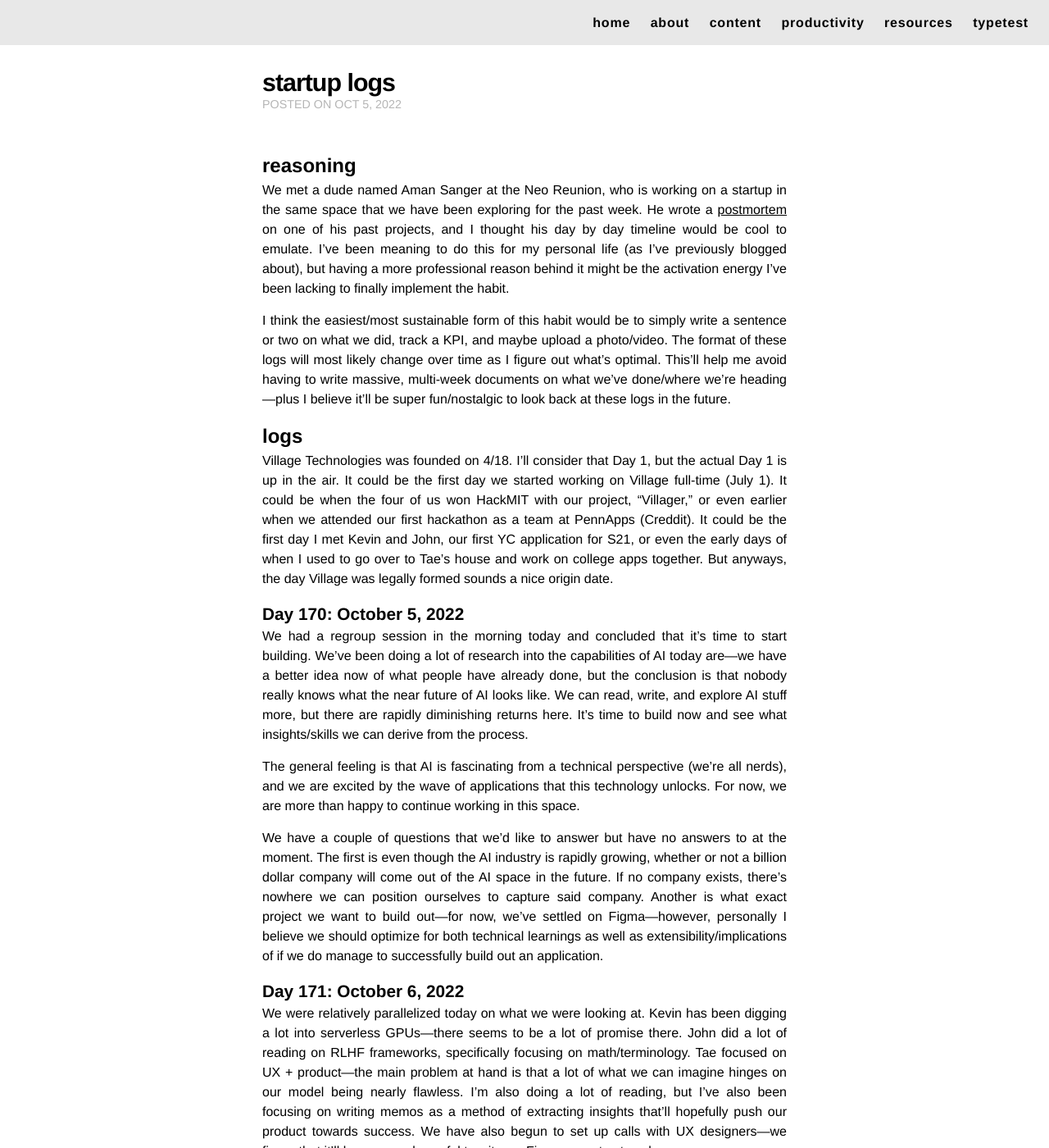
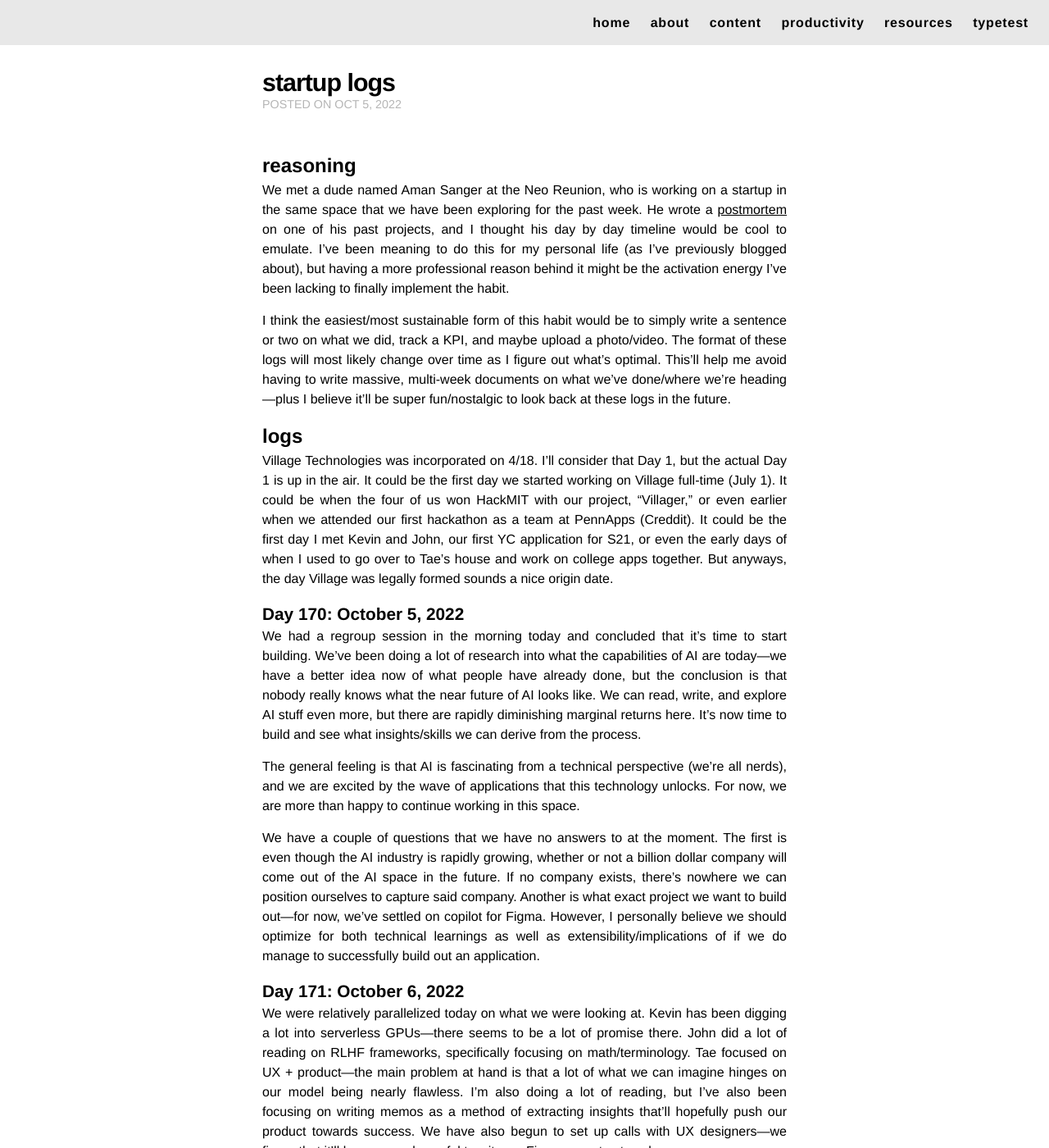
Before and after one commit to alexjwang/personal-blog, a Jekyll site: the page built from _posts/2022-10-05-startup-logs.markdown, in a window 1280 px wide and 1400 px high. Shown: the whole window at 82% size. Built offline with Jekyll 4.4.1, drawn with Linux system fonts in a browser that asks for light colours; nearby versions of some CDN libraries.

Commit message:
small proofreading edits

```diff
--- a/_posts/2022-09-27-generative-ai.markdown
+++ b/_posts/2022-09-27-generative-ai.markdown
@@ -9,12 +9,12 @@ After deciding to move on from our scripts to internal apps idea, we were deeply
 
 
 ## recent hype
-Right now is an extremely exciting time for generative AI. With the release of GPT-3 last year, the public's eyes were opened to the possibility of AI surpassing human ability for types of artistic work. And, with the recent release of DALL-E 2 and the even more recent release of Whisper by Open AI, the possibility has turned into reality. The craziest things is that the models that these AI's are built on, the transformer, is relatively simple/unimaginative. We just simply threw more data at these models, and the results have been stupidly good—with how fast the field is moving, it almost seems like an inevitablity that AI will far surpass anyone's expectations as more thought/development is sunk into this space.
+Right now is an extremely exciting time for generative AI. With the release of GPT-3 last year, the public's eyes were opened to the possibility of AI surpassing human ability for types of artistic work. And, with the recent release of DALL-E 2 and the even more recent release of Whisper by Open AI, the possibility has turned into reality. The craziest things is that the models that these AI's are built on, the transformer, are relatively simple/unimaginative. We just simply threw more data at these models, and the results have been stupidly good—with how fast the field is moving, it almost seems like an inevitablity that AI will far surpass anyone's expectations as more thought/development is sunk into this space.
 
 I've been reading a lot of content in this space over the past couple days, and I don't think it's time-efficient to run through each piece. Instead, here are some of my thoughts on just a few that I've picked.
 
 ## solving math olympiad
-OpenAI publishes [paper](https://openai.com/blog/formal-math/) showing that they can solve some basic math olympiad problems. The language model isn't achieving a perfect score on the 2023 IMO, but the fact that it can write mathematically correct proofs honestly rattled me. As some of you guys know, training/competing in the US Math/Physics Olympiads were a huge part of my life growing up. Starting from the 5th/6th grade, I estimate I averaged around 5 hours a day on solely prepping for these competitions. As toxic/elitist as my mindset was, I did attribute my own worth/intelligence to how well I could perform on these competitions—in my head, it's what made me special, and it was almost the sole metric that I judged my peers on. The fact that a large language model is so close to essentially rendering my entire childhood pointless is jarring to say the least. I put this article here to highlight what people will most likely feel when AI starts replacing entire jobs—AI is getting so good so quickly that massive job displacement seems almost inevitable. AI companies will be able to do what humans currently do, but faster, cheaper, and more accurately. I'm sure society will adapt, but I expect that the hit to individual human resulting from being replaced by an AI isn't something that'll be apparent to most people until it happens to them.
+OpenAI published this [paper](https://openai.com/blog/formal-math/) showing that they can solve some basic math olympiad problems. The language model isn't achieving a perfect score on the 2023 IMO, but the fact that it can write mathematically correct proofs honestly rattled me. As some of you guys know, training/competing in the US Math/Physics Olympiads were a huge part of my life growing up. Starting from the 5th/6th grade, I estimate I averaged around 5 hours a day on solely prepping for these competitions. As toxic/elitist as my mindset was, I did attribute my own worth/intelligence to how well I could perform on these competitions—in my head, it's what made me special, and it was almost the sole metric that I judged my peers on. The fact that a large language model is so close to essentially rendering my entire childhood pointless is jarring to say the least. I put this article here to highlight what people will most likely feel when AI starts replacing entire jobs—AI is getting so good so quickly that massive job displacement seems almost inevitable. AI companies will be able to do what humans currently do, but faster, cheaper, and more accurately. I'm sure society will adapt, but I expect that the hit to individual morales resulting from being replaced by an AI isn't something that'll be apparent to most people until it happens to them.
 
 Digging into the paper itself, solving math problems is an interesting problem due to two main reasons. First, the action space for math proofs is infinite—at each step, the model must choose from a complex and inifinite set of tactics, including mathematical techniques/definitions that have not been discovered yet. Secondly, the typical approach of "self-play" that researchers have historically used to solve games (think when DeepMind solved Go) doesn't work in math because there's no adversary.
 
@@ -24,7 +24,7 @@ These two points are interesting because the paper's initial stab at solving the
 DeepMind released [Chinchilla](https://www.deepmind.com/publications/an-empirical-analysis-of-compute-optimal-large-language-model-training), a model achieving similar levels of performance to GPT-3 with a fraction of the size. The paper proves that GPT-3 wasn't trained with enough data relative to the complexity of the model (a good analogy here that I've heard is an oversized suitcase with too few items inside). This, combined with scaling laws, seems to suggest that today's models, even with their relatively straightforward transformer architectures, has room to vastly improve if given more data. This is super interesting to think about—the technology might already be there for super powerful AI. All we're missing is more training data. This [article](https://www.lesswrong.com/posts/6Fpvch8RR29qLEWNH/chinchilla-s-wild-implications) is a good read on the implications of Chinchilla if you want more details.
 
 ## agi
-This is a really interesting [article](https://www.lesswrong.com/posts/K4urTDkBbtNuLivJx/why-i-think-strong-general-ai-is-coming-soon) arguing that AGI is coming soon (median ~2030). While its doomsday predictions are scary, I'm not sure how legitimate of a concern it is. The core points of this article is this—we've already beat everyone's expectations of how much intelligence we can capture versus how much effort is put into AI research. Everything in this space indicates us capturing even more intelligence with a trivial amount of additional effort (aforementioned Chinchilla paper proves we just need to feed more data). The author seems very concerned with what bad actors can do with the power of AGI (i.e. what if you ask an AI to create a ton of deadly diseases). The research in AI ethics has not really caught up, so they worry that if AGI is released soon, we won't have the safety precautions in place to prevent such a doomsday scenario (a single person with the leverage of AI could wreak a lot of havoc).
+This is a really interesting [article](https://www.lesswrong.com/posts/K4urTDkBbtNuLivJx/why-i-think-strong-general-ai-is-coming-soon) arguing that AGI is coming soon (median ~2030). While its doomsday predictions are scary, I'm not sure how legitimate of a concern it is. The core point of this article is this: we've already beat everyone's expectations of how much intelligence we can capture versus how much effort is put into AI research. Everything in this space indicates us capturing even more intelligence with a trivial amount of additional effort (aforementioned Chinchilla paper proves we just need to feed more data). The author seems very concerned with what bad actors can do with the power of AGI (i.e. what if you ask an AI to create a ton of deadly diseases). The research in AI ethics has not really caught up, so they worry that if AGI is released soon, we won't have the safety precautions in place to prevent such a doomsday scenario (a single person with the leverage of AI could wreak a lot of havoc).
 
 ## rise of large language models
 Russell Kaplan, one of our Neo accelerator mentors, published [this interesting twitter thread](https://twitter.com/russelljkaplan/status/1513128007434530818). It's probably easiest if you read it directly, but he essentially details what the world of products with embedded AI will look like. Being able to control large amounts of compute will give those companies the most leverage over everyone else, and they will be able to gatekeep in the same way Google/Apple/Facebook are able to gatekeep companies from their various platforms (and force everyone to optimize around them). This is something that's paramount on my mind as my startup and I are exploring building products with embedded AI (and potentially tools to help other developers/companies embed intelligence into their products).
--- a/_posts/2022-10-05-startup-logs.markdown
+++ b/_posts/2022-10-05-startup-logs.markdown
@@ -11,15 +11,15 @@ I think the easiest/most sustainable form of this habit would be to simply write
 
 ## logs
 
-Village Technologies was founded on 4/18. I'll consider that Day 1, but the actual Day 1 is up in the air. It could be the first day we started working on Village full-time (July 1). It could be when the four of us won HackMIT with our project, "Villager," or even earlier when we attended our first hackathon as a team at PennApps (Creddit). It could be the first day I met Kevin and John, our first YC application for S21, or even the early days of when I used to go over to Tae's house and work on college apps together. But anyways, the day Village was legally formed sounds a nice origin date.
+Village Technologies was incorporated on 4/18. I'll consider that Day 1, but the actual Day 1 is up in the air. It could be the first day we started working on Village full-time (July 1). It could be when the four of us won HackMIT with our project, "Villager," or even earlier when we attended our first hackathon as a team at PennApps (Creddit). It could be the first day I met Kevin and John, our first YC application for S21, or even the early days of when I used to go over to Tae's house and work on college apps together. But anyways, the day Village was legally formed sounds a nice origin date.
 
 ### Day 170: October 5, 2022
 
-We had a regroup session in the morning today and concluded that it's time to start building. We've been doing a lot of research into the capabilities of AI today are—we have a better idea now of what people have already done, but the conclusion is that nobody really knows what the near future of AI looks like. We can read, write, and explore AI stuff more, but there are rapidly diminishing returns here. It's time to build now and see what insights/skills we can derive from the process.
+We had a regroup session in the morning today and concluded that it's time to start building. We've been doing a lot of research into what the capabilities of AI are today—we have a better idea now of what people have already done, but the conclusion is that nobody really knows what the near future of AI looks like. We can read, write, and explore AI stuff even more, but there are rapidly diminishing marginal returns here. It's now time to build and see what insights/skills we can derive from the process.
 
 The general feeling is that AI is fascinating from a technical perspective (we're all nerds), and we are excited by the wave of applications that this technology unlocks. For now, we are more than happy to continue working in this space.
 
-We have a couple of questions that we'd like to answer but have no answers to at the moment. The first is even though the AI industry is rapidly growing, whether or not a billion dollar company will come out of the AI space in the future. If no company exists, there's nowhere we can position ourselves to capture said company. Another is what exact project we want to build out—for now, we've settled on Figma—however, personally I believe we should optimize for both technical learnings as well as extensibility/implications of if we do manage to successfully build out an application.
+We have a couple of questions that we have no answers to at the moment. The first is even though the AI industry is rapidly growing, whether or not a billion dollar company will come out of the AI space in the future. If no company exists, there's nowhere we can position ourselves to capture said company. Another is what exact project we want to build out—for now, we've settled on copilot for Figma. However, I personally believe we should optimize for both technical learnings as well as extensibility/implications of if we do manage to successfully build out an application.
 
 ### Day 171: October 6, 2022
 
```
